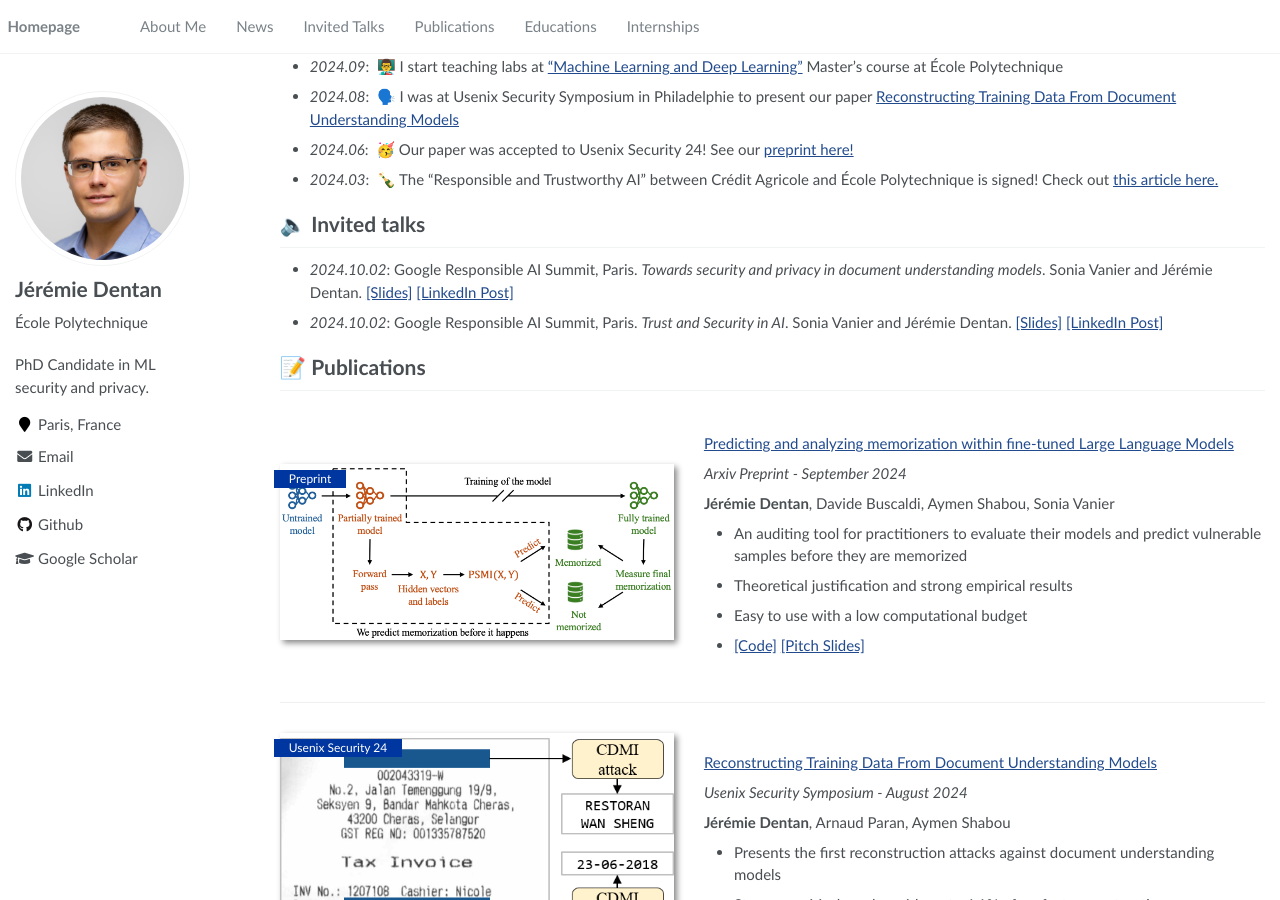
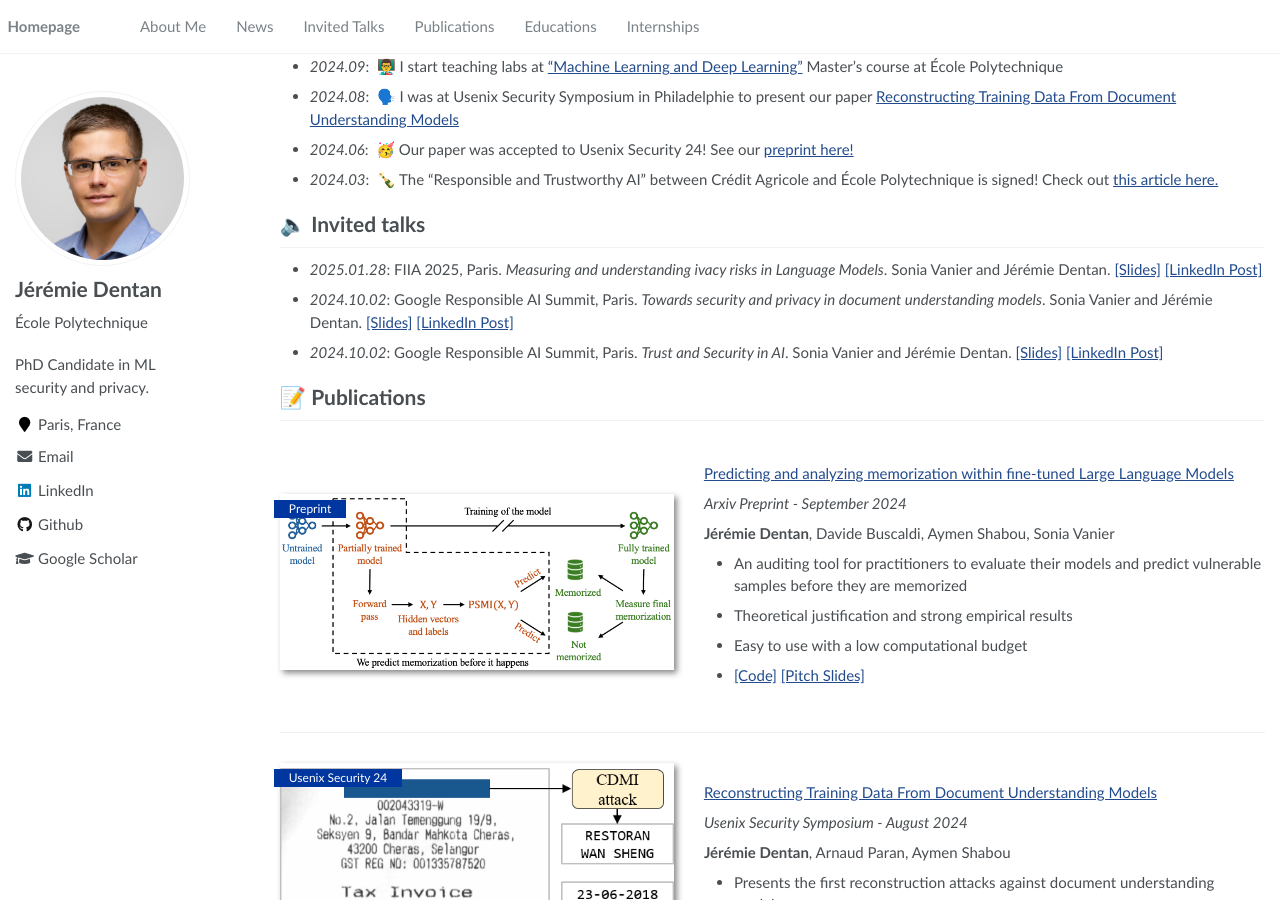
Before and after one commit to DentanJeremie/DentanJeremie.github.io, a Jekyll site: the page built from _pages/about.md, in a window 1280 px wide and 900 px high, scrolled down 344 px. Built offline with Jekyll 4.4.1, drawn with Linux system fonts in a browser that asks for light colours.

Commit message:
FIIA 2025

```diff
--- a/_pages/about.md
+++ b/_pages/about.md
@@ -34,6 +34,7 @@ I grew up in the south of France, near Aix-en-Provence. I followed the French en
 
 # 🔈 Invited talks
 
+- *2025.01.28*: FIIA 2025, Paris. *Measuring and understanding ivacy risks in Language Models*. Sonia Vanier and Jérémie Dentan. <a href="assets/files/2025_01_28__Vanier_Denta_FIIA.pdf">[Slides]</a> <a href="https://www.linkedin.com/posts/jeremiedentan_i-attended-the-9th-industrial-forum-of-the-activity-7291128297063686144-Ix54">[LinkedIn Post]</a>
 - *2024.10.02*: Google Responsible AI Summit, Paris. *Towards security and privacy in document understanding models*. Sonia Vanier and Jérémie Dentan. <a href="assets/files/2024_10_02__Vanier_Denta_Google-1.pdf">[Slides]</a> <a href="https://www.linkedin.com/posts/jeremiedentan_last-week-i-attended-google-responsible-ai-activity-7249833934304292864-l0R6">[LinkedIn Post]</a>
 - *2024.10.02*: Google Responsible AI Summit, Paris. *Trust and Security in AI*. Sonia Vanier and Jérémie Dentan. <a href="assets/files/2024_10_02__Vanier_Denta_Google-2.pdf">[Slides]</a> <a href="https://www.linkedin.com/posts/jeremiedentan_last-week-i-attended-google-responsible-ai-activity-7249833934304292864-l0R6">[LinkedIn Post]</a>
 
```
Also changed, not shown: 1 other file.
